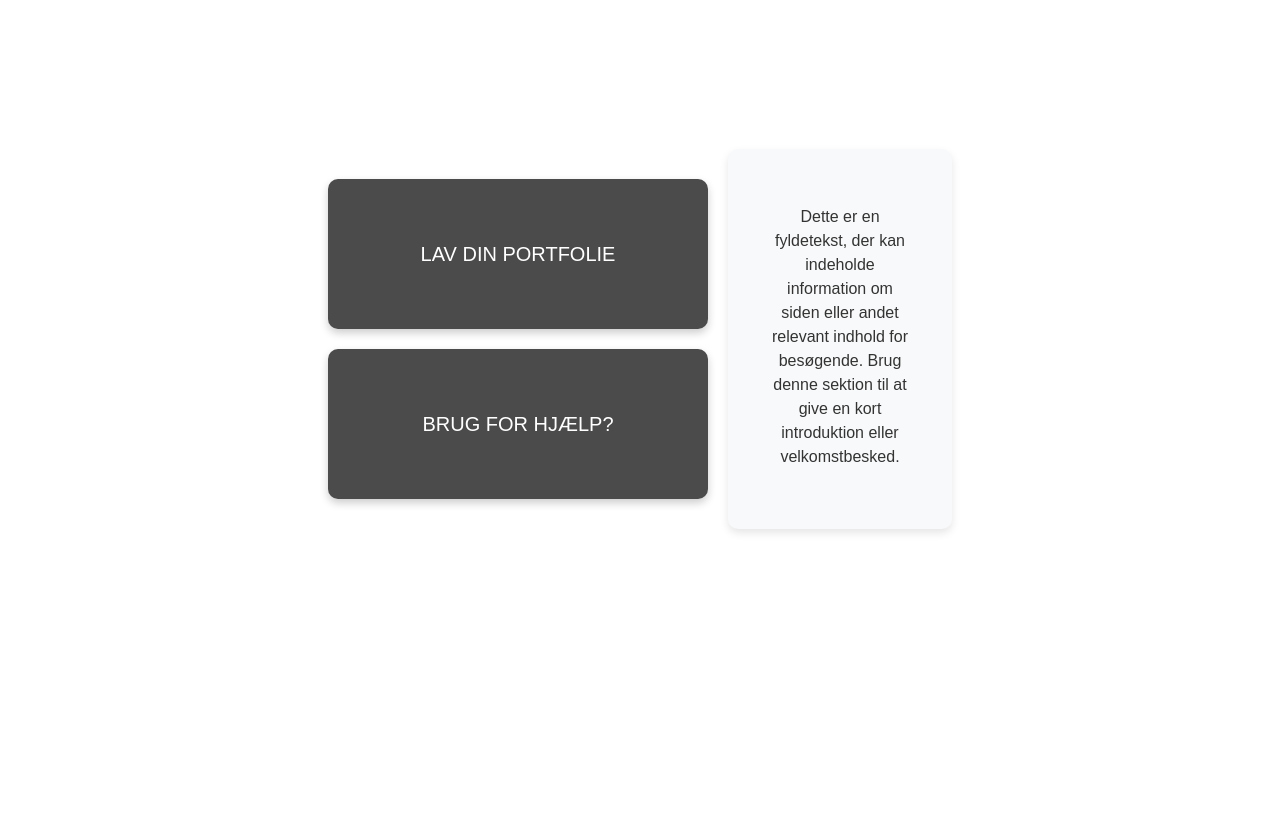
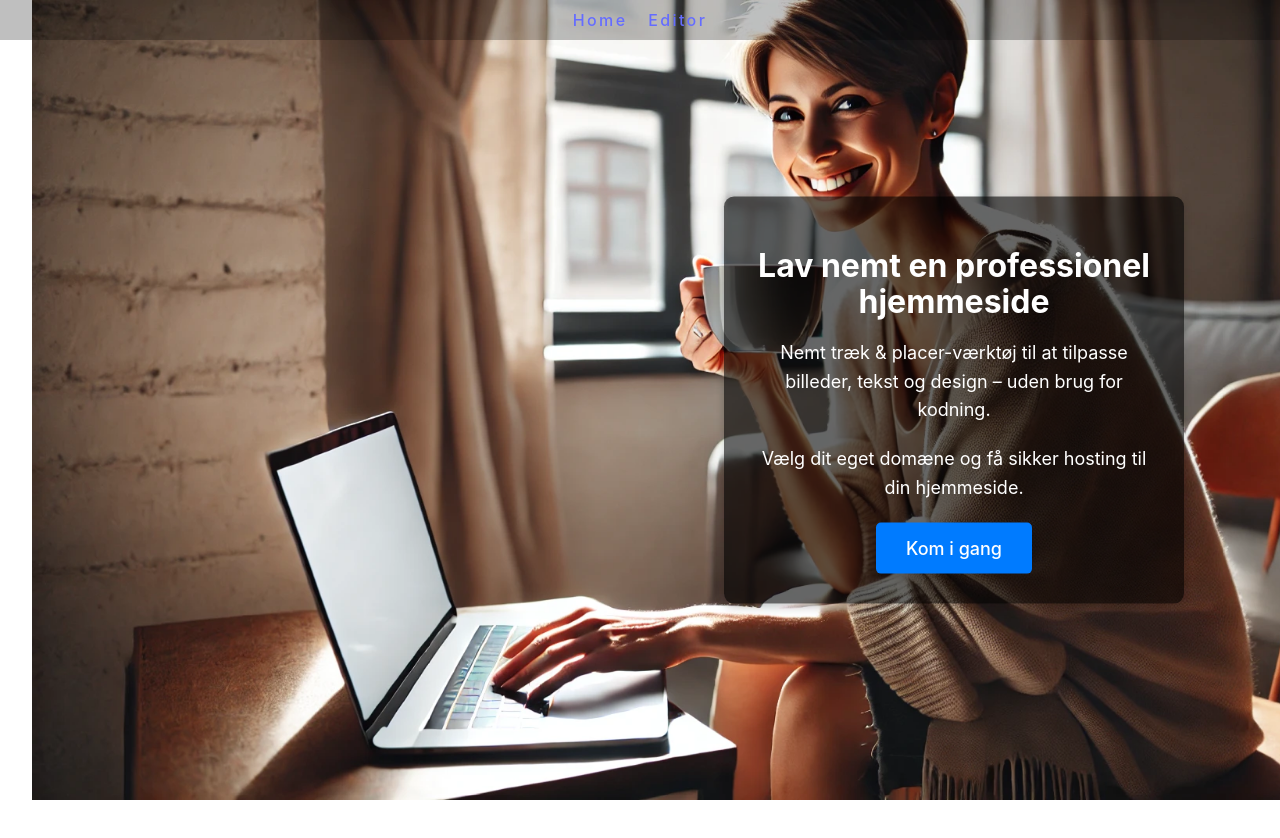
Before and after one commit to De-4-Data-Amigos/Portfolio-template-creator, a React (Vite) app in the folder Frontend/: page / in a window 1280 px wide. Shown: the top 838 px of the page. After the commit the page ends 800 px from the top, so only its background shows below. Built offline with nearby package versions, Linux system fonts and the light colour scheme.

Commit message:
startet på nyt design til frontpage

```diff
--- a/Frontend/src/assets/Frontpage.css
+++ b/Frontend/src/assets/Frontpage.css
@@ -1,63 +1,75 @@
-.frontpage-container {
-    display: flex;
-    flex-direction: column;
-    align-items: center;
-    padding: 20px;
-    font-family: Arial, sans-serif;
-    color: white; /* Sætter tekstfarven for hele containeren til hvid */
-    height: 100vh; /* Gør containeren så høj som viewporten */
+/* Fjern margin og padding fra hele siden */
+html, body {
+    margin: 0;
+    padding: 0;
+    overflow-x: hidden; /* Forhindrer horisontal scrolling */
+    height: 100%; /* Sørger for, at containeren fylder hele skærmhøjden */
 }
 
-.welcome-title {
-    margin-bottom: 20px;
-    font-size: 32px; /* Større skriftstørrelse for mere fremtræden titel */
-    font-weight: bold; /* Gør skriften fed for at stå ud */
+/* Containeren */
+.frontpage-container {
+    position: relative;
+    height: 100vh; /* Fylder hele skærmhøjden */
+    width: 100vw; /* Fylder hele skærmbredden */
+    overflow: hidden; /* Forhindrer scroll */
 }
 
-.content-container {
-    display: flex;
-    align-items: center; /* Centrerer børnene vertikalt */
-    justify-content: space-around; /* Fordeler børnene jævnt på tværs af containeren */
-    gap: 20px;
-    width: 80%; /* Tilpasser bredden til at være lidt mindre end fuld bredde for bedre layout */
-    margin-top: 20px; /* Tilføjer lidt margin på toppen for at skabe afstand til titlen */
+/* Baggrundsbilledet */
+.background-image {
+    position: absolute;
+    top: 0;
+    left: 0;
+    width: 100vw; /* Sørger for, at billedet fylder hele bredden */
+    height: 100vh; /* Sørger for, at billedet fylder hele højden */
+    background: url('../assets/dame.webp');
+    background-size: cover; /* Skaler billedet korrekt til skærmen */
+    z-index: -1; /* Sørger for, at billedet er bag teksten */
 }
 
-.boxes {
-    display: flex;
-    flex-direction: column;
-    gap: 20px;
+/* Tekstboks */
+.text-box {
+    position: absolute;
+    top: 50%; /* Centrerer boksen vertikalt */
+    right: 10%; /* Placerer boksen til højre */
+    transform: translateY(-50%); /* Justerer for at centrerer vertikalt */
+    background-color: rgba(0, 0, 0, 0.6); /* Sort baggrund med lav opacitet */
+    color: white;
+    padding: 30px;
+    border-radius: 10px; /* Afrundede hjørner */
+    box-shadow: 0 4px 8px rgba(0, 0, 0, 0.2); /* Tilføjer skygge */
+    max-width: 400px;
 }
 
-.box {
-    background-color: #4b4b4b;
-    color: white;
-    padding: 60px 40px; /* Øger padding for at gøre knapperne større og mere indbydende */
-    text-align: center;
-    min-width: 300px;
-    border-radius: 10px; /* Tilføjer afrundede hjørner for et blødere look */
-    text-decoration: none;
-    font-size: 20px;
-    box-shadow: 0 4px 8px rgba(0,0,0,0.2); /* Tilføjer skygge for dybdeeffekt */
-    transition: all 0.3s ease; /* Glat overgang for hover-effekter */
-
+/* Titel */
+.welcome-title {
+    font-size: 32px;
+    margin-bottom: 20px;
+    font-weight: bold;
 }
 
-.box:hover {
-    background-color: #1f1f1f; /* Mørkere blå når musen holdes over */
-    transform: scale(1.05); /* Forstørrer knappen en smule ved hover for dynamisk effekt */
-    color: rgb(0, 47, 255); /* Bekræfter at tekstfarven forbliver hvid under hover */
-
+/* Beskrivelse */
+.description {
+    font-size: 18px;
+    margin-bottom: 20px;
+    line-height: 1.6;
 }
 
-.text-box {
-    background-color: #f8f9fa;
-    border: none; /* Fjerner border for et renere look */
-    padding: 40px;
-    width: 300px;
-    min-height: 300px;
-    font-size: 16px; /* Større tekst for bedre læsbarhed */
-    color: #333;
-    box-shadow: 0 4px 8px rgba(0,0,0,0.1); /* Ensartet skyggeeffekt som knapperne */
-    border-radius: 10px; /* Ensartede afrundede hjørner */
+/* Knap */
+.cta-button {
+    display: inline-block;
+    background-color: #007BFF;
+    color: white;
+    padding: 15px 30px;
+    font-size: 18px;
+    text-decoration: none;
+    border: none;
+    border-radius: 5px;
+    cursor: pointer;
+    box-shadow: 0 4px 8px rgba(0, 0, 0, 0.1);
+    transition: background-color 0.3s, transform 0.3s;
 }
+
+.cta-button:hover {
+    background-color: #0056b3;
+    transform: scale(1.05);
+}
--- a/Frontend/src/pages/Frontpage.jsx
+++ b/Frontend/src/pages/Frontpage.jsx
@@ -1,23 +1,19 @@
 import React from 'react';
-import { Link } from 'react-router-dom';
-import '../assets/Frontpage.css'; // Sørg for at denne linje matcher placeringen af din CSS-fil
+import '../assets/Frontpage.css';
 
 function Frontpage() {
     return (
         <div className="frontpage-container">
-            <h1 className="welcome-title">
-                Velkommen til DIN portfølje
-
-
-            </h1>
-            <div className="content-container">
-                <div className="boxes">
-                    <Link to="/editor" className="box link-box">LAV DIN PORTFOLIE</Link>
-                    <Link to="/contact" className="box link-box">BRUG FOR HJÆLP?</Link>
-                </div>
-                <div className="text-box">
-                    <p>Dette er en fyldetekst, der kan indeholde information om siden eller andet relevant indhold for besøgende. Brug denne sektion til at give en kort introduktion eller velkomstbesked.</p>
-                </div>
+            <div className="background-image"></div>
+            <div className="text-box">
+                <h1 className="welcome-title">Lav nemt en professionel hjemmeside</h1>
+                <p className="description">
+                    Nemt træk & placer-værktøj til at tilpasse billeder, tekst og design – uden brug for kodning.
+                </p>
+                <p className="description">
+                    Vælg dit eget domæne og få sikker hosting til din hjemmeside.
+                </p>
+                <button className="cta-button">Kom i gang</button>
             </div>
         </div>
     );
```
Also changed, not shown: Frontend/src/assets/dame.webp (added).
